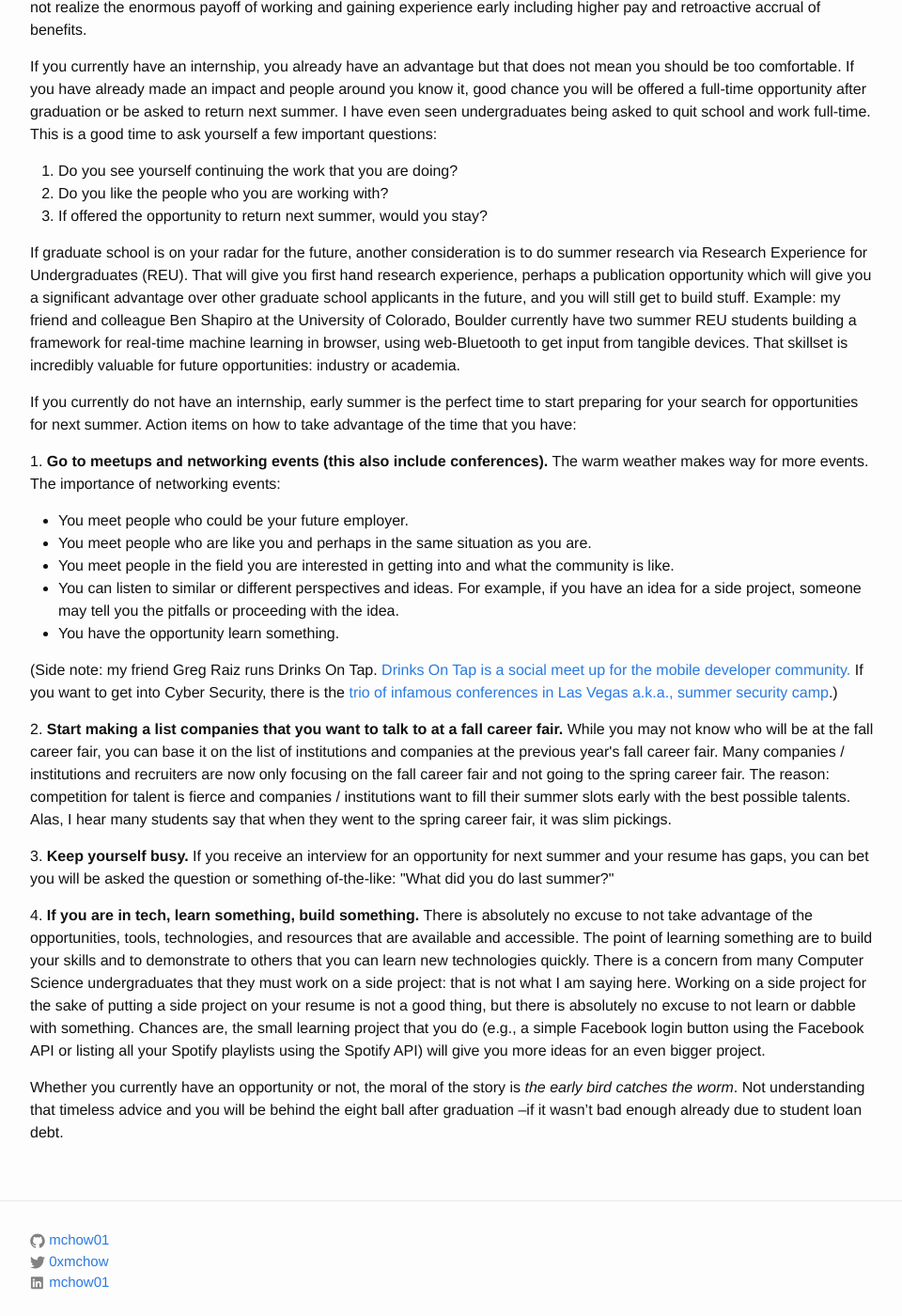
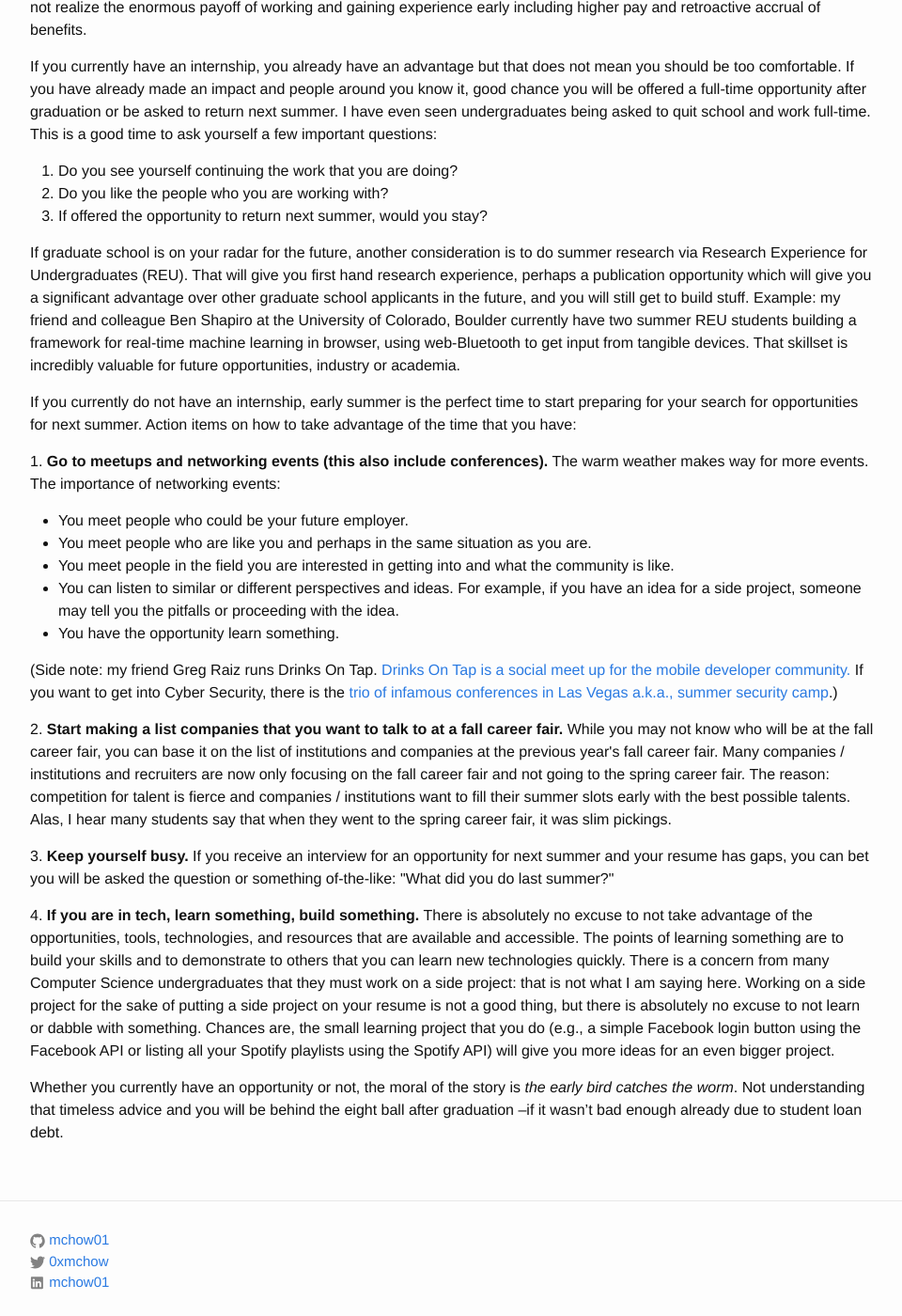
Before and after one commit to mchow01/mchow01.github.io, a Jekyll site: the page built from _posts/2017-06-21-prepare-for-next-summer.md, in a window 1280 px wide and 1400 px high, scrolled down 558 px. Shown: the whole window at 94% size, without its empty margins (158-1118 px from the left). Built offline with Jekyll 4.4.1, drawn with Linux system fonts in a browser that asks for light colours.

```diff
--- a/_posts/2017-06-21-prepare-for-next-summer.md
+++ b/_posts/2017-06-21-prepare-for-next-summer.md
@@ -17,7 +17,7 @@
 2. Do you like the people who you are working with?
 3. If offered the opportunity to return next summer, would you stay?
 
-If graduate school is on your radar for the future, another consideration is to do summer research via Research Experience for Undergraduates (REU).  That will give you first hand research experience, perhaps a publication opportunity which will give you a significant advantage over other graduate school applicants in the future, and you will still get to build stuff.  Example: my friend and colleague Ben Shapiro at the University of Colorado, Boulder currently have two summer REU students building a framework for real-time machine learning in browser, using web-Bluetooth to get input from tangible devices.  That skillset is incredibly valuable for future opportunities: industry or academia.
+If graduate school is on your radar for the future, another consideration is to do summer research via Research Experience for Undergraduates (REU).  That will give you first hand research experience, perhaps a publication opportunity which will give you a significant advantage over other graduate school applicants in the future, and you will still get to build stuff.  Example: my friend and colleague Ben Shapiro at the University of Colorado, Boulder currently have two summer REU students building a framework for real-time machine learning in browser, using web-Bluetooth to get input from tangible devices.  That skillset is incredibly valuable for future opportunities, industry or academia.
 
 If you currently do not have an internship, early summer is the perfect time to start preparing for your search for opportunities for next summer.  Action items on how to take advantage of the time that you have:
 
@@ -35,6 +35,6 @@
 
 <p>3. <strong>Keep yourself busy.</strong>  If you receive an interview for an opportunity for next summer and your resume has gaps, you can bet you will be asked the question or something of-the-like: "What did you do last summer?"</p>
 
-<p>4. <strong>If you are in tech, learn something, build something.</strong> There is absolutely no excuse to not take advantage of the opportunities, tools, technologies, and resources that are available and accessible. The point of learning something are to build your skills and to demonstrate to others that you can learn new technologies quickly. There is a concern from many Computer Science undergraduates that they must work on a side project: that is not what I am saying here.  Working on a side project for the sake of putting a side project on your resume is not a good thing, but there is absolutely no excuse to not learn or dabble with something.  Chances are, the small learning project that you do (e.g., a simple Facebook login button using the Facebook API or listing all your Spotify playlists using the Spotify API) will give you more ideas for an even bigger project.</p>
+<p>4. <strong>If you are in tech, learn something, build something.</strong> There is absolutely no excuse to not take advantage of the opportunities, tools, technologies, and resources that are available and accessible. The points of learning something are to build your skills and to demonstrate to others that you can learn new technologies quickly. There is a concern from many Computer Science undergraduates that they must work on a side project: that is not what I am saying here.  Working on a side project for the sake of putting a side project on your resume is not a good thing, but there is absolutely no excuse to not learn or dabble with something.  Chances are, the small learning project that you do (e.g., a simple Facebook login button using the Facebook API or listing all your Spotify playlists using the Spotify API) will give you more ideas for an even bigger project.</p>
 
 Whether you currently have an opportunity or not, the moral of the story is *the early bird catches the worm*.  Not understanding that timeless advice and you will be behind the eight ball after graduation --if it wasn't bad enough already due to student loan debt.
```
Also changed, not shown: 2 other files.
